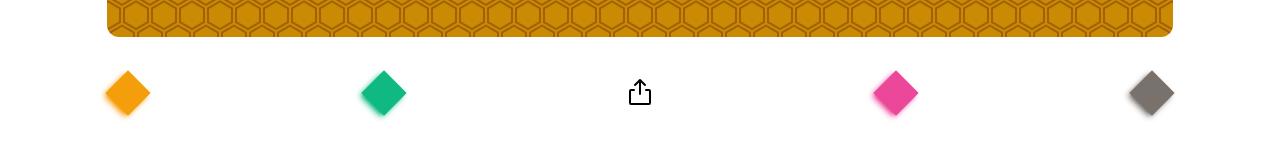
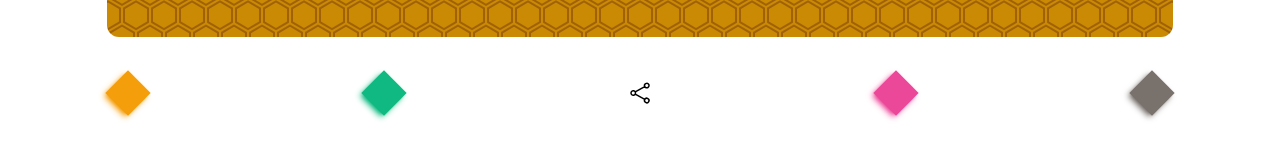
Before and after one commit to diepoe/heg-game, a SvelteKit app: page /real/02-game/d-win in a window 1280 px wide. Shown: the part 635-794 px from the top of the page. Built offline with nearby package versions, Linux system fonts and the light colour scheme.

Commit message:
Share button

```diff
--- a/src/routes/real/02-game/d-win/+page.svelte
+++ b/src/routes/real/02-game/d-win/+page.svelte
@@ -24,35 +24,29 @@
 	</div>
 
 	<div class="flex justify-around w-full">
-		<div
+		<div on:keydown
 			on:click={() => setbgURL("bg-[url('/bg/hexagons-yellow.svg')]")}
 			class="bg-amber-500 h-8 w-8 rotate-45 shadow-amber-500 shadow-md "
 		/>
-		<div
+		<div on:keydown
 			on:click={() => setbgURL("bg-[url('/bg/church-green.svg')]")}
 			class="bg-emerald-500 h-8 w-8 rotate-45 shadow-emerald-500 shadow-md "
 		/>
 		<div
-			class="bg-transparent h-8 w-8 rotate-45 flex justify-center align-center border-6"
+			class="bg-transparent h-8 w-8 rotate-45 flex justify-center items-center border-6"
 		>
 			<div class="-rotate-45">
-				<svg
-					xmlns="http://www.w3.org/2000/svg"
-					width="32"
-					height="32"
-					fill="#000000"
-					viewBox="0 0 256 256"
-					><path
-						d="M216,112v96a16,16,0,0,1-16,16H56a16,16,0,0,1-16-16V112A16,16,0,0,1,56,96H80a8,8,0,0,1,0,16H56v96H200V112H176a8,8,0,0,1,0-16h24A16,16,0,0,1,216,112ZM93.66,69.66,120,43.31V136a8,8,0,0,0,16,0V43.31l26.34,26.35a8,8,0,0,0,11.32-11.32l-40-40a8,8,0,0,0-11.32,0l-40,40A8,8,0,0,0,93.66,69.66Z"
-					/></svg
-				>
+				<svg xmlns="http://www.w3.org/2000/svg" fill="none" viewBox="0 0 24 24" stroke-width="1.5" stroke="currentColor" class="w-6 h-6">
+					<path stroke-linecap="round" stroke-linejoin="round" d="M7.217 10.907a2.25 2.25 0 100 2.186m0-2.186c.18.324.283.696.283 1.093s-.103.77-.283 1.093m0-2.186l9.566-5.314m-9.566 7.5l9.566 5.314m0 0a2.25 2.25 0 103.935 2.186 2.25 2.25 0 00-3.935-2.186zm0-12.814a2.25 2.25 0 103.933-2.185 2.25 2.25 0 00-3.933 2.185z" />
+				  </svg>
+
 			</div>
 		</div>
-		<div
+		<div on:keydown
 			on:click={() => setbgURL("bg-[url('/bg/church-pink.svg')]")}
 			class="bg-pink-500 h-8 w-8 rotate-45 shadow-pink-500 shadow-md "
 		/>
-		<div
+		<div on:keydown
 			on:click={() => setbgURL("bg-[url('/bg/church.svg')]")}
 			class="bg-stone-500 h-8 w-8 rotate-45 shadow-stone-500 shadow-md "
 		/>
```
